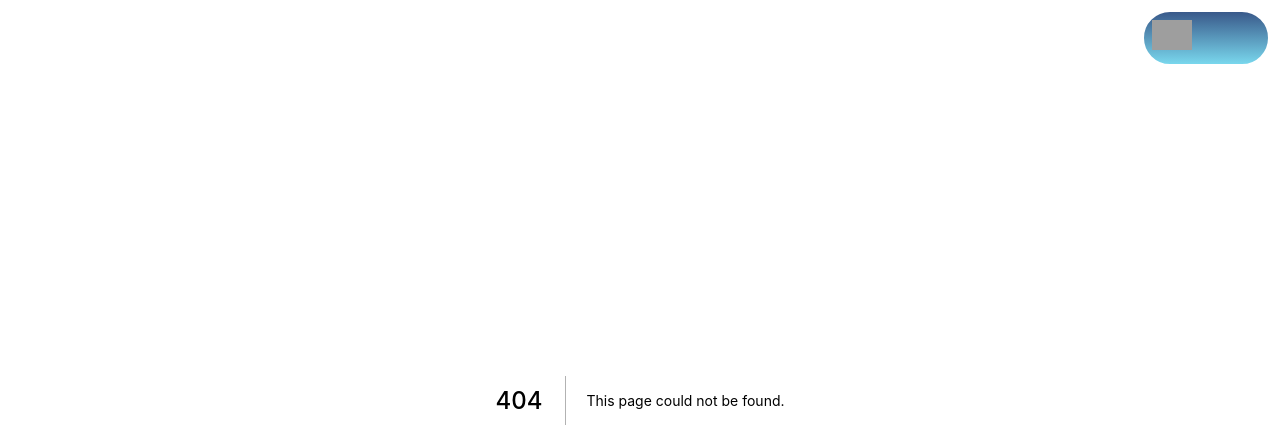
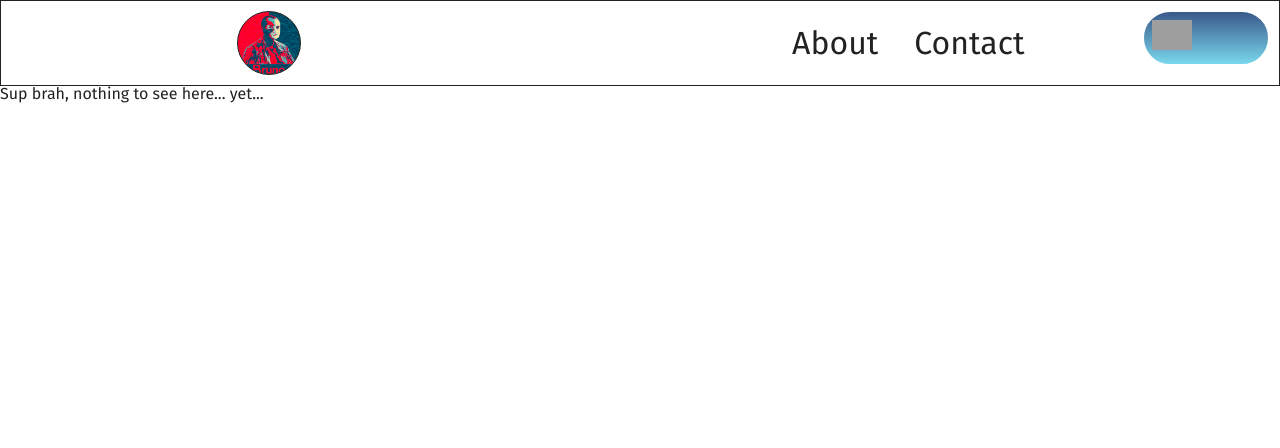
Before and after one commit to Noriller/Portfolio_JAMStackAlura, a Next.js app: page /about in a window 1280 px wide. Before the commit this address had no page. Shown: the top 448 px of the page. Built offline with nearby package versions, Linux system fonts and the light colour scheme; grey boxes are pictures that could not be loaded; a web font is replaced by a local one.

Commit message:
header, links extra pages

```diff
--- /dev/null
+++ b/pages/about.js
@@ -0,0 +1,13 @@
+import React from 'react';
+import Header from '../src/components/Header';
+
+export default function About() {
+  return (
+    <>
+      <Header />
+      <div>
+        Sup brah, nothing to see here... yet...
+      </div>
+    </>
+  );
+}
--- /dev/null
+++ b/src/components/Header/Header.js
@@ -0,0 +1,18 @@
+import React from 'react';
+import Cabecalho from '../Cabecalho';
+import Logo from '../Logo';
+import NavBar from '../NavBar';
+
+export default function Header() {
+  return (
+    <Cabecalho>
+      <Logo />
+      <NavBar
+        items={[
+          { target: 'About', href: 'about' },
+          { target: 'Contact', href: 'contact' },
+        ]}
+      />
+    </Cabecalho>
+  );
+}
--- /dev/null
+++ b/src/components/Header/index.js
@@ -0,0 +1,3 @@
+import Header from './Header';
+
+export default Header;
--- a/src/components/Logo/Logo.js
+++ b/src/components/Logo/Logo.js
@@ -1,3 +1,4 @@
+import Link from 'next/link';
 import React from 'react';
 import styled from 'styled-components';
 
@@ -18,6 +19,8 @@ const LogoContainer = styled.div`
 
 export default function Logo() {
   return (
-    <LogoContainer />
+    <Link href="/">
+      <LogoContainer />
+    </Link>
   );
 }
--- a/src/components/NavBar/NavBar.js
+++ b/src/components/NavBar/NavBar.js
@@ -1,3 +1,4 @@
+import Link from 'next/link';
 import { arrayOf, string } from 'prop-types';
 import React from 'react';
 import styled from 'styled-components';
@@ -8,7 +9,16 @@ const NavBarContainer = styled.div`
 
 const NavBarItem = styled.div`
   margin: 0 ${({ theme }) => theme.spacings.other};
-  font-size: ${({ theme }) => theme.getBreakpointValue(theme.baseSizes.small.xs, theme.baseSizes.small.md, theme.baseSizes.small.lg, theme.baseSizes.small.xl)}
+  font-size: ${({ theme }) => theme.getBreakpointValue(theme.baseSizes.small.xs, theme.baseSizes.small.md, theme.baseSizes.small.lg, theme.baseSizes.small.xl)};
+
+  a:link, a:visited, a:hover, a:active {
+    display: block;
+    text-decoration: none;
+    color: ${({ theme }) => theme.textContrast};
+  }
+`;
+
+const StyledLink = styled.a`
 `;
 export default function NavBar({ items }) {
   return (
@@ -16,8 +26,10 @@ export default function NavBar({ items }) {
       {
         items.map(
           (el) => (
-            <NavBarItem key={el}>
-              {el}
+            <NavBarItem key={el.target}>
+              <StyledLink as={Link} href={el.href}>
+                {el.target}
+              </StyledLink>
             </NavBarItem>
           ),
         )
```
Also changed, not shown: pages/contact.js (added, +13 -0 lines), pages/index.js (+10 -9 lines).
